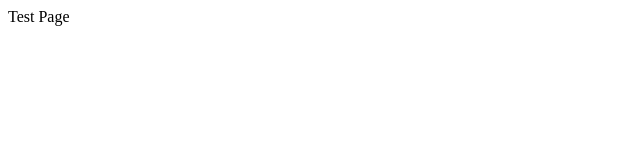
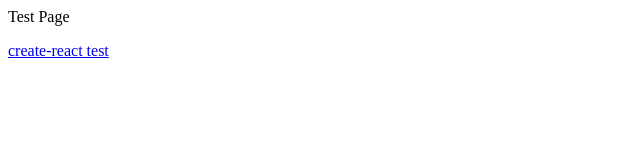
Before and after one commit to plurch/plurch.github.io, a plain HTML site: page index.html in a window 1280 px wide. Shown: the whole page, without its empty margins (0-640 px from the left). Drawn offline with Linux system fonts and the light colour scheme.

Commit message:
Update index.html

```diff
--- a/index.html
+++ b/index.html
@@ -3,6 +3,7 @@
   <title>Test Page plurch</title>
 </head>
 <body>
-Test Page
+  <p>Test Page</p>
+  <a href='/create-react/'>create-react test</a>
 </body>
 </html>
```
